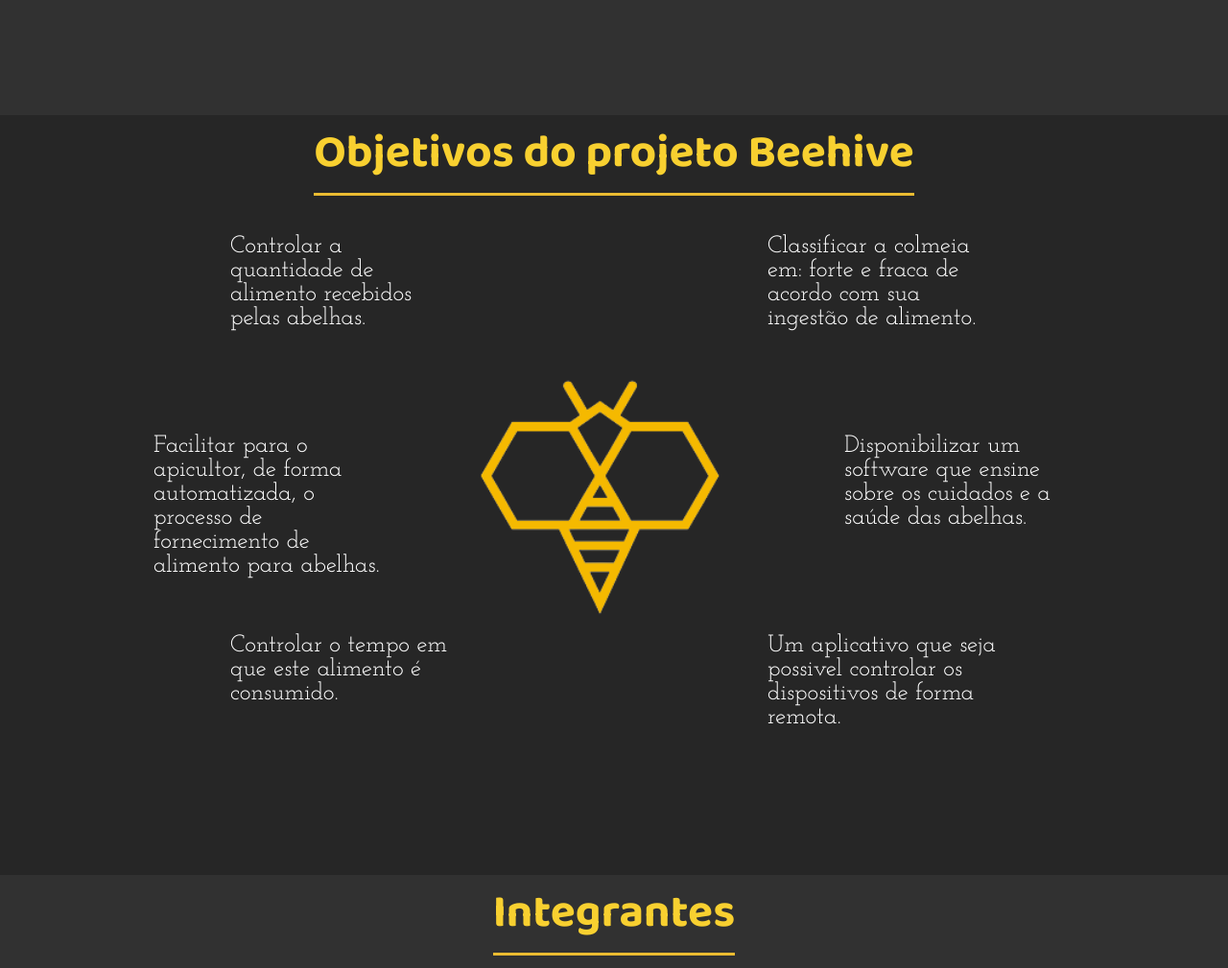
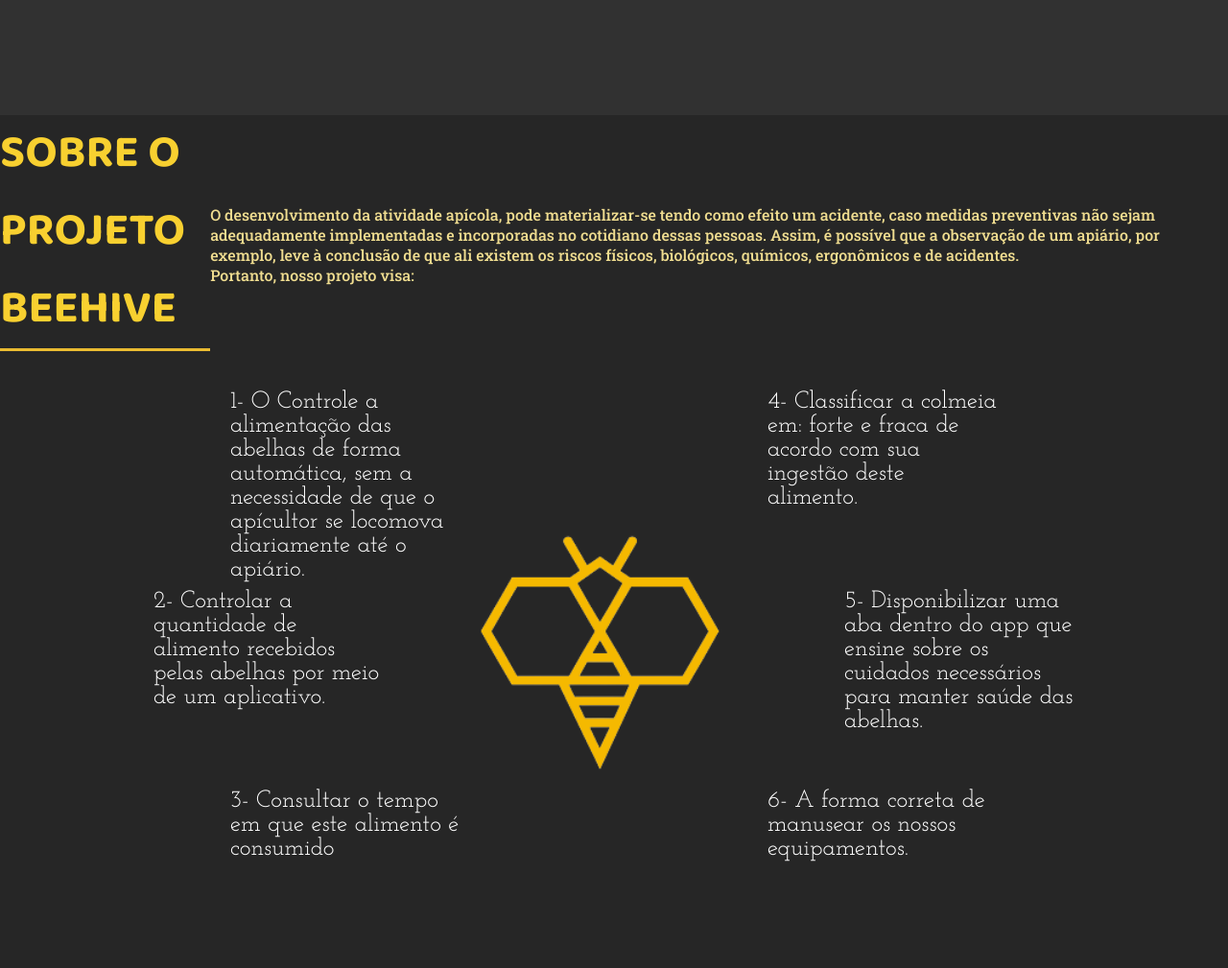
Before and after one commit to paulocsa/landing-page-beetech-corp, a plain HTML site: page index.html in a window 1280 px wide. Shown: the part 1480-2489 px from the top of the page at 96% size. Drawn offline with Linux system fonts and the light colour scheme; a web font is replaced by a local one.

Commit message:
versao 8

```diff
--- a/css/style.css
+++ b/css/style.css
@@ -5,7 +5,7 @@
 @import url('https://fonts.googleapis.com/css2?family=Kdam+Thmor+Pro&display=swap');
 @import url('https://fonts.googleapis.com/css2?family=Kdam+Thmor+Pro&display=swap');
 @import url('https://fonts.googleapis.com/css2?family=Fredoka+One&display=swap');
-
+@import url('https://fonts.googleapis.com/css2?family=Roboto+Slab:wght@500&display=swap');
 * {
   margin: 0;
   padding: 0;
@@ -221,7 +221,12 @@ button a{
   margin-bottom: 1.5rem;
 }
 
-
+h3{
+  font-size: 1rem;
+  font-weight: 100;
+  font-family: 'Roboto Slab', serif;
+  color: #f0dd90;
+}
 /* classe dos integrantes */
 
 
@@ -325,7 +330,7 @@ button a{
 
 .card-info h2 {
   font-family: var(--font-primary);
-  font-size: 2rem;
+  font-size: 1.5rem;
   font-weight: 500;
   color: #eee;
 }
--- a/index.html
+++ b/index.html
@@ -54,7 +54,10 @@
       <div class="blocobee">
         <h2>O que é a BeeTech?</h1>
           <ul>
-            <li><p>Lorem ipsum dolor sit, amet consectetur adipisicing elit. Fugiat, libero magni nemo ad vel magnam minus voluptatum, velit excepturi provident ipsam cumque qui quod cum molestiae cupiditate ratione, odit reprehenderit?</p></li>
+            <li><p>A BEETECH tem por objetivo melhrar as condições de trabalho de diversos apicultores espalhados por todo o Brasil, auxiliando-os e tornando prático o execício desta profissã<object data="" type=""></object>.
+              <br>Hoje, o monitoramento de toda a colmeia é realizado de forma manual e diária. Logo, manter a manutenção de um ou mais apiários não é uma tarefa simples, pois exige muito estudo, dedicação e experiência. Os canais para a comercialização da produção ainda se encontram limitados, a inserção das tecnologias nesta área e
+              até mesmo a gestão ainda são rudimentares. Porém, é consenso entre os apicultores, de que há campo para crescer, e isso pode ocorrer a partir do momento em que grupos/equipes
+              como o nosso auxiliem este campo, que por mais que seja muito importante, muitas vezes é esquecido. </p></li>
           </ul>
       </div>
         </div>
@@ -66,36 +69,41 @@
 <!-- parte beehive -->
         <section class="sessao-conhecimentos" id="projeto">
           <div class="sessao-header">
-            <h4>Objetivos do projeto Beehive</h4>
+            <h4>SOBRE O PROJETO BEEHIVE</h4>
+            <h3>O desenvolvimento da atividade apícola, pode materializar-se tendo como efeito um acidente,
+              caso medidas preventivas não sejam adequadamente implementadas e incorporadas no cotidiano dessas pessoas.
+              Assim, é possível que a observação de um apiário, por exemplo,
+              leve à conclusão de que ali existem os riscos físicos, biológicos, químicos, ergonômicos e de acidentes.
+
+              <br>Portanto, nosso projeto visa:</h3>
           </div>
           <div class="conhecimentos" id="conhecimentos">
             <div class="conhecimento">
               <div class="conhecimento-header">
               </div>
               <div class="conhecimento-text">
-                <p>Controlar a quantidade  de alimento recebidos pelas abelhas.</p>
+                <p> 1- O Controle a alimentação das abelhas de forma automática, sem a necessidade de que o apícultor se locomova diariamente até o apiário.</p>
               </div>
             </div>
             <div class="conhecimento">
               <div class="conhecimento-header">
               </div>
               <div class="conhecimento-text">
-                <p>Facilitar para o apicultor, de forma automatizada, o processo de
-                  fornecimento de alimento para abelhas.</p>
+                <p>2- Controlar a quantidade  de alimento recebidos pelas abelhas por meio de um aplicativo.</p>
               </div>
             </div>
             <div class="conhecimento">
               <div class="conhecimento-header">
               </div>
               <div class="conhecimento-text">
-                <p>Controlar o tempo em que este alimento é consumido.</p>
+                <p>3- Consultar o tempo em que este alimento é consumido</p>
               </div>
             </div>
             <div class="conhecimento">
               <div class="conhecimento-header">
               </div>
               <div class="conhecimento-text">
-                <p>Classificar a colmeia em: forte e fraca de acordo com sua ingestão de alimento.
+                <p>4- Classificar a colmeia em: forte e fraca de acordo com sua ingestão deste alimento.
                 </p>
               </div>
             </div>
@@ -103,14 +111,14 @@
               <div class="conhecimento-header">
               </div>
               <div class="conhecimento-text">
-                <p>Disponibilizar um software que ensine sobre os cuidados e a saúde das abelhas.</p>
+                <p>5- Disponibilizar uma aba dentro do app que ensine sobre os cuidados necessários para manter saúde das abelhas.</p>
               </div>
             </div>
             <div class="conhecimento">
               <div class="conhecimento-header">
               </div>
               <div class="conhecimento-text">
-                <p>Um aplicativo que seja possivel controlar os dispositivos de forma remota.</p>
+                <p>6- A forma correta de manusear os nossos equipamentos.</p>
               </div>
             </div>
             <div class="conhecimentos-img-wrapper">
@@ -134,7 +142,6 @@
               <div class="card-info">
                 <h2>Paulo Cesar</h2>
                 <h3>Desenvolvedor Web</h3>
-                <p>Lorem ipsum dolor sit amet consectetur adipisicing elit. Cupiditate ducimus vero maxime amet magnam doloribus eos consequatur expedita architecto hic?</p>
               </div>
             </div>
             <div class="card">
@@ -144,7 +151,6 @@
               <div class="card-info">
                 <h2>Rafaela Arsky</h2>
                 <h3>Desenvolvedora Mobile - Banco de Dados</h3>
-                <p>Lorem ipsum dolor sit amet consectetur adipisicing elit. Dolores, vero aliquam? Pariatur libero voluptas ipsam ullam consectetur ab facilis cumque.</p>
               </div>
             </div>
             <div class="card">
@@ -154,7 +160,6 @@
               <div class="card-info">
                 <h2>Ruth Mendonça</h2>
                 <h3>Desenvolvedora Web e Designer web-mobile</h3>
-                <p>Lorem, ipsum dolor sit amet consectetur adipisicing elit. Est pariatur soluta doloremque tempore nisi placeat, eveniet voluptate recusandae. Eius, sapiente?</p>
               </div>
             </div>
           </div>
```
